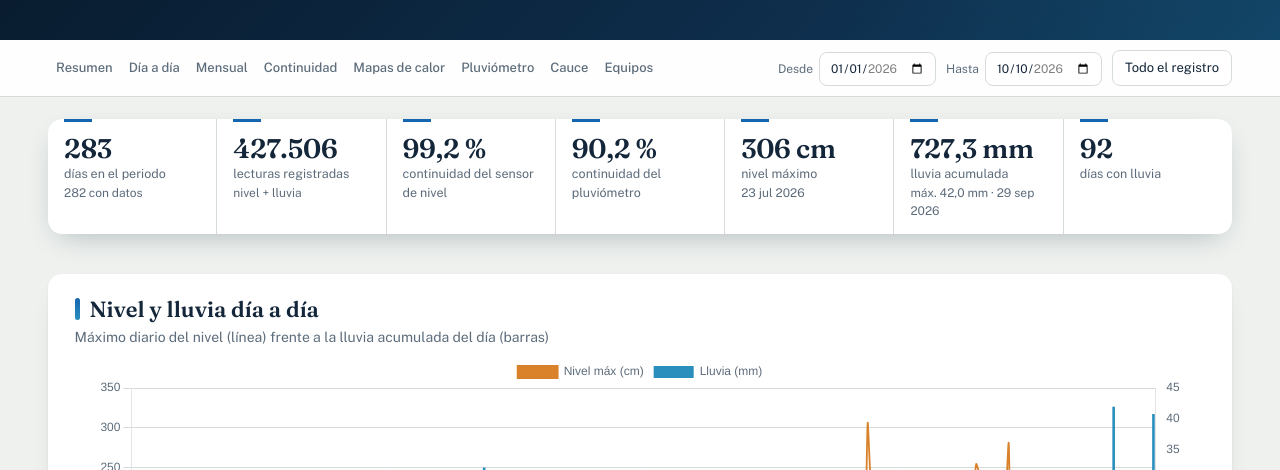
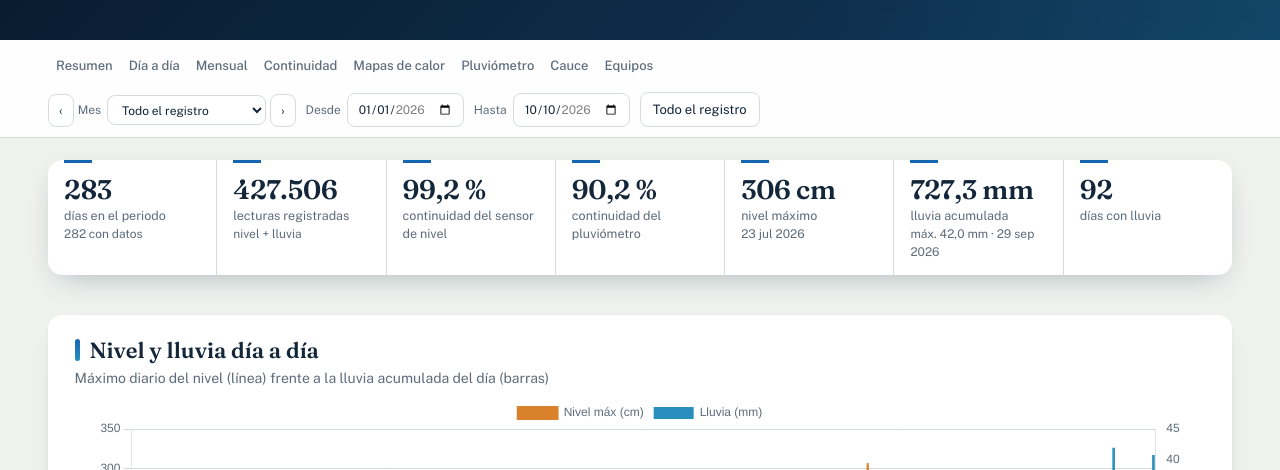
Before and after one commit to Esteban-cms/monitoreo-briceno, a plain HTML site: page index.html in a window 1280 px wide. Shown: the part 330-800 px from the top of the page. Drawn offline with nearby package versions, Linux system fonts and the light colour scheme.

Commit message:
Add files via upload

```diff
--- a/index.html
+++ b/index.html
@@ -92,6 +92,9 @@ footer{padding:0 clamp(16px,4vw,48px) 40px;color:var(--mute);font-size:12px;text
 .scrub{display:flex;align-items:center;gap:14px;max-width:820px;margin:8px auto 0}
 .scrub input[type=range]{flex:1;accent-color:var(--water)}
 .scrub .t{font-size:13px;color:var(--ink);min-width:170px;text-align:right;font-variant-numeric:tabular-nums}
+select{font:inherit;color:var(--ink);background:var(--panel);border:1px solid var(--line);border-radius:8px;padding:6px 10px}
+.mesnav{display:flex;align-items:center;gap:4px}
+.mesnav .btn{padding:6px 10px}
 </style>
 </head>
 <body>
@@ -110,6 +113,7 @@ footer{padding:0 clamp(16px,4vw,48px) 40px;color:var(--mute);font-size:12px;text
 <div class="bar">
   <nav><a href="#resumen">Resumen</a><a href="#diario">Día a día</a><a href="#mensual">Mensual</a><a href="#continuidad">Continuidad</a><a href="#calor">Mapas de calor</a><a href="#lluvia">Pluviómetro</a><a href="#cauce">Cauce</a><a href="#equipos">Equipos</a></nav>
   <div class="range">
+    <div class="mesnav"><button class="btn" id="mPrev" aria-label="Mes anterior">‹</button><label>Mes<select id="mes" aria-label="Elegir mes"></select></label><button class="btn" id="mNext" aria-label="Mes siguiente">›</button></div>
     <label>Desde<input type="date" id="desde"></label>
     <label>Hasta<input type="date" id="hasta"></label>
     <button class="btn" id="todo">Todo el registro</button>
@@ -235,9 +239,29 @@ function init(){
   $('prev').onclick=()=>{stop();sel--;drawSec()}; $('next').onclick=()=>{stop();sel++;drawSec()};
   document.querySelectorAll('.seg button').forEach(b=>b.onclick=()=>{document.querySelectorAll('.seg button').forEach(x=>x.setAttribute('aria-pressed',x===b));grp=b.dataset.g;drawRain()});
   matchMedia('(prefers-color-scheme:dark)').onchange=update;
-  hero(); all();
+  initMes(); hero(); all();
 }
 
+
+
+/* ===== Selector de mes ===== */
+let MESES=[];
+function rangoMes(m){const [y,mo]=m.split('-').map(Number),ult=new Date(Date.UTC(y,mo,0)).getUTCDate();
+  const ini=D.d[0],fin=D.d[D.d.length-1];let a=`${m}-01`,b=`${m}-${pad(ult)}`;return [a<ini?ini:a,b>fin?fin:b]}
+function initMes(){
+  MESES=[...new Set(D.d.map(d=>d.slice(0,7)))];
+  $('mes').innerHTML='<option value="all">Todo el registro</option>'+MESES.map(m=>`<option value="${m}">${MES[+m.slice(5)-1][0].toUpperCase()+MES[+m.slice(5)-1].slice(1)} ${m.slice(0,4)}</option>`).join('')+'<option value="custom" hidden>Rango personalizado</option>';
+  const ir=m=>{const [a,b]=rangoMes(m);$('desde').value=a;$('hasta').value=b;update()};
+  $('mes').onchange=()=>{const v=$('mes').value; if(v==='all'){$('desde').value=D.d[0];$('hasta').value=D.d[D.d.length-1];update()} else ir(v)};
+  const paso=k=>{const v=$('mes').value;let i=MESES.indexOf(v);if(i<0)i=k>0?-1:MESES.length;i=Math.max(0,Math.min(MESES.length-1,i+k));$('mes').value=MESES[i];ir(MESES[i])};
+  $('mPrev').onclick=()=>paso(-1); $('mNext').onclick=()=>paso(1);
+}
+function syncMes(){
+  const a=$('desde').value,b=$('hasta').value; let v='custom';
+  if(a===D.d[0]&&b===D.d[D.d.length-1]) v='all';
+  else for(const m of MESES){const [x,y]=rangoMes(m);if(a===x&&b===y){v=m;break}}
+  $('mes').value=v;
+}
 
 function hero(){
   const n=N.t.length,last=N.t[n-1],v=N.max[n-1],[est,c]=estado(v);
@@ -254,7 +278,7 @@ function hero(){
 
 function update(){
   if($('desde').value>$('hasta').value) $('hasta').value=$('desde').value;
-  const a=$('desde').value,b=$('hasta').value;
+  const a=$('desde').value,b=$('hasta').value; syncMes();
   R=D.d.map((d,i)=>({i,d})).filter(x=>x.d>=a&&x.d<=b).map(x=>x.i);        // índices diarios en rango
   dias=R.filter(i=>D.nmax[i]!=null).map(i=>({d:D.d[i],max:D.nmax[i],hm:D.nhm[i]}));
   sel=dias.length-1;
@@ -266,11 +290,12 @@ const col = k => R.map(i=>D[k][i]);
 function kpis(){
   const nmx=Math.max(...nn(col('nmax'))), iM=R.find(i=>D.nmax[i]===nmx);
   const rtot=sum(col('rmm')), rmx=Math.max(0,...nn(col('rmm'))), iR=R.find(i=>D.rmm[i]===rmx);
+  const sinR=nn(col('rmm')).length===0;
   const dmon=R.filter(i=>D.nreg[i]!=null||D.rreg[i]!=null).length, reg=sum(col('nreg'))+sum(col('rreg'));
   const k=[[fmt(R.length),'días en el periodo',`${fmt(dmon)} con datos`],[fmt(reg),'lecturas registradas','nivel + lluvia'],
    [fmt(avg(col('ncov')),1)+' %','continuidad del sensor de nivel',''],[fmt(avg(col('rcov')),1)+' %','continuidad del pluviómetro',''],
-   [fmt(nmx)+' cm','nivel máximo',iM!=null?fmtDia(D.d[iM]):''],[fmt(rtot,1)+' mm','lluvia acumulada',`máx. ${fmt(rmx,1)} mm · ${iR!=null?fmtDia(D.d[iR]):''}`],
-   [fmt(sum(col('rmm').map(v=>v>0.1?1:0))),'días con lluvia','']];
+   [fmt(nmx)+' cm','nivel máximo',iM!=null?fmtDia(D.d[iM]):''],sinR?['sin datos','lluvia acumulada','el pluviómetro no registró en este periodo']:[fmt(rtot,1)+' mm','lluvia acumulada',`máx. ${fmt(rmx,1)} mm · ${iR!=null?fmtDia(D.d[iR]):''}`],
+   sinR?['—','días con lluvia','']:[fmt(sum(col('rmm').map(v=>v>0.1?1:0))),'días con lluvia','']];
   $('kpis').innerHTML=k.map(x=>`<div><strong>${x[0]}</strong>${x[1]}<small>${x[2]}</small></div>`).join('');
 }
 const fmtDia = d => {const [y,m,dd]=d.split('-');return `${+dd} ${MS[m-1]} ${y}`};
```
